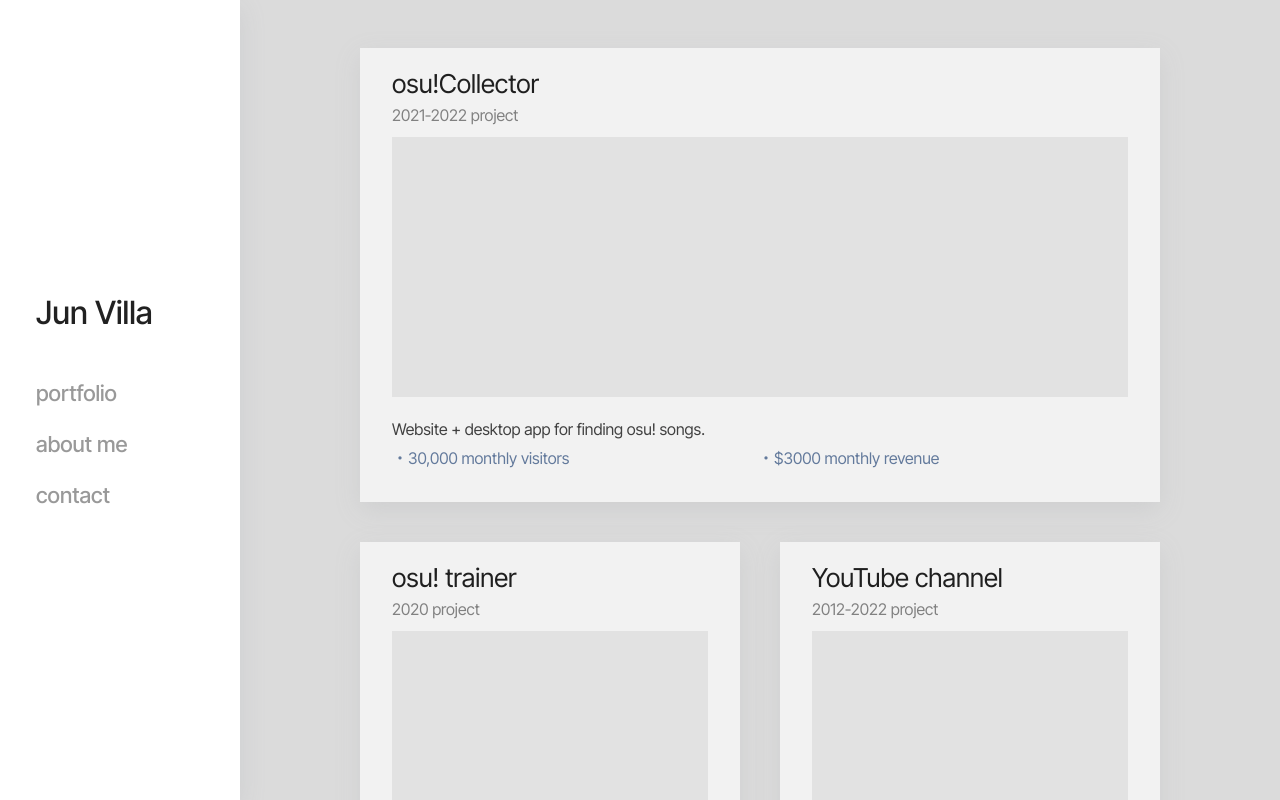
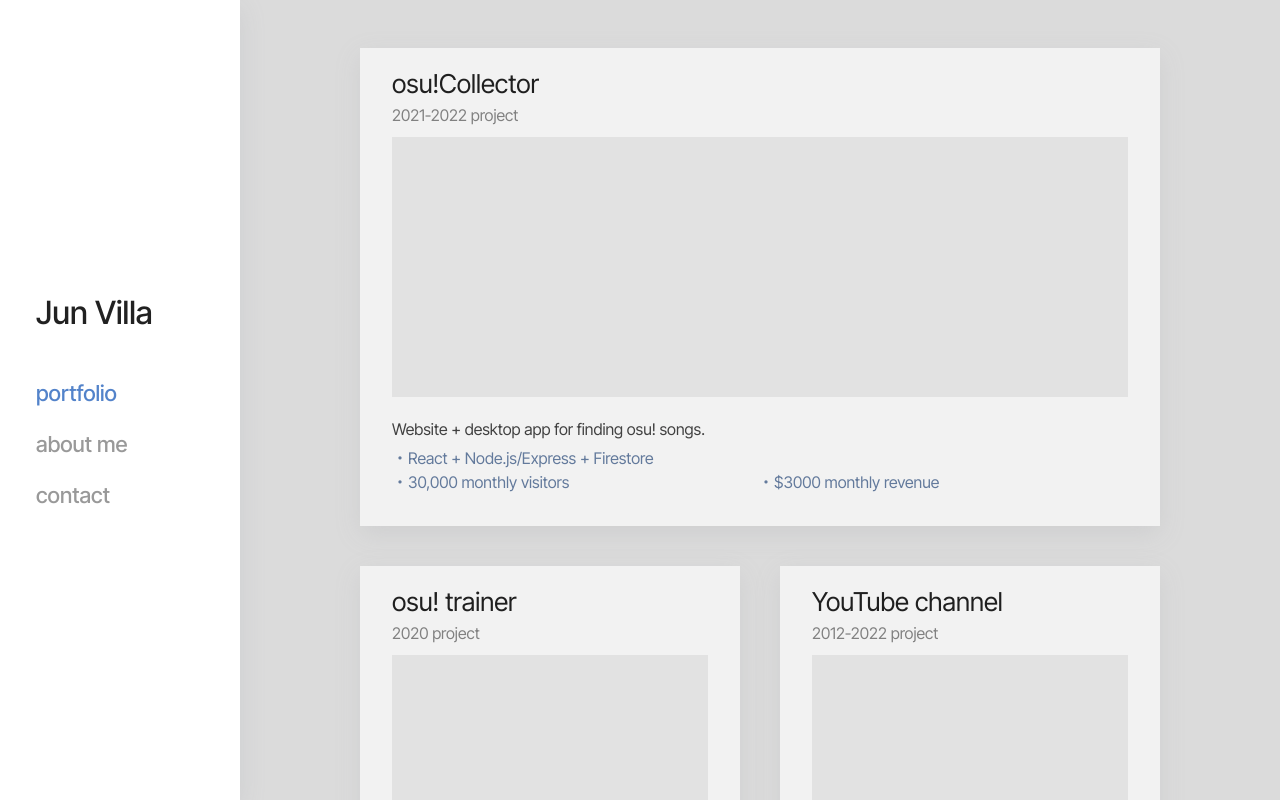
Before and after one commit to FunOrange/jun-villa-portfolio, a Next.js app: page / in a window 1280 px wide. Shown: the top 800 px of the page. Built offline with nearby package versions, Linux system fonts and the light colour scheme.

Commit message:
add link navigation

```diff
--- a/pages/index.tsx
+++ b/pages/index.tsx
@@ -12,15 +12,9 @@
 const Page: NextPage = () => {
   const theme = useTheme()
   const upmd = useMediaQuery(theme.breakpoints.up('md'))
+  // TODO: add icons for technologies and languages
   return (
-    <Box
-      width='100%'
-      minHeight='calc(100vh - 2 * 24px)'
-      display='flex'
-      justifyContent='center'
-      alignItems='center'
-      bgcolor='#dbdbdb'
-    >
+    <Box width='100%' minHeight='calc(100vh - 2 * 24px)' display='flex' justifyContent='center' alignItems='center'>
       <S.Grid
         width={{ xs: '300px', sm: '560px', md: '800px', xl: '1200px' }}
         gridTemplateColumns={{
@@ -37,6 +31,9 @@
         >
           <Typography fontSize='16px' color='#444' mb='5px'>
             Website + desktop app for finding osu! songs.
+          </Typography>
+          <Typography fontSize='16px' color='#5383ca' flexGrow='1'>
+            ・React + Node.js/Express + Firestore
           </Typography>
           <Box display='flex'>
             <Typography fontSize='16px' color='#5383ca' flexGrow='1'>
@@ -126,8 +123,4 @@
     display: grid;
     gap: 40px;
   `,
-  Thumbnail: styled(Box)`
-    background-color: #eee;
-    width: 100%;
-  `,
 }
--- a/src/components/PageLayout.tsx
+++ b/src/components/PageLayout.tsx
@@ -5,11 +5,17 @@
 import { ReactNode } from 'react'
 import { useMediaQuery } from '@mui/material'
 import { useTheme } from '@mui/material'
+import Link from 'next/link'
+import { useRouter } from 'next/router'
 
 export default function PageLayout({ children }: { children: ReactNode }) {
   const theme = useTheme()
   const uplg = useMediaQuery(theme.breakpoints.up('lg'))
   const drawerWidth = uplg ? 240 : 0
+  const router = useRouter()
+  const onPortfolioPage = router.pathname === '/'
+  const onAboutMePage = router.pathname === '/about'
+  const onContactPage = router.pathname === '/contact'
   // TODO: add navbar on viewport sizes: xs, sm, md
   return (
     <>
@@ -34,15 +40,21 @@
             Jun Villa
           </Typography>
           <Box display='flex' flexDirection='column' gap='18px'>
-            <S.SidebarLink component='a' href='#'>
+            <Link href={onPortfolioPage ? '#' : '/'} passHref>
+              <S.SidebarLink component='a' $active={onPortfolioPage}>
                 portfolio
               </S.SidebarLink>
-            <S.SidebarLink component='a' href='#'>
+            </Link>
+            <Link href={onAboutMePage ? '#' : '/about'} passHref>
+              <S.SidebarLink component='a' $active={onAboutMePage}>
                 about me
               </S.SidebarLink>
-            <S.SidebarLink component='a' href='#'>
+            </Link>
+            <Link href={onContactPage ? '#' : '/contact'} passHref>
+              <S.SidebarLink component='a' $active={onContactPage}>
                 contact
               </S.SidebarLink>
+            </Link>
           </Box>
         </Box>
       </Drawer>
@@ -74,15 +86,15 @@
 }))
 
 const S = {
-  SidebarLink: styled(Typography)`
+  SidebarLink: styled(Typography)<{ $active?: boolean }>`
     font-size: 22px;
     font-weight: 500;
     text-decoration: none;
 
     transition: color 0.1s;
-    color: #999;
+    color: ${({ $active }) => ($active ? '#5383ca' : '#999')};
     &:hover {
-      color: #000;
+      color: #5383ca;
     }
   `,
 }
```
Also changed, not shown: pages/about.tsx (added, +26 -0 lines), pages/contact.tsx (added, +26 -0 lines). Lines whose indentation alone changed are shown as unchanged.
